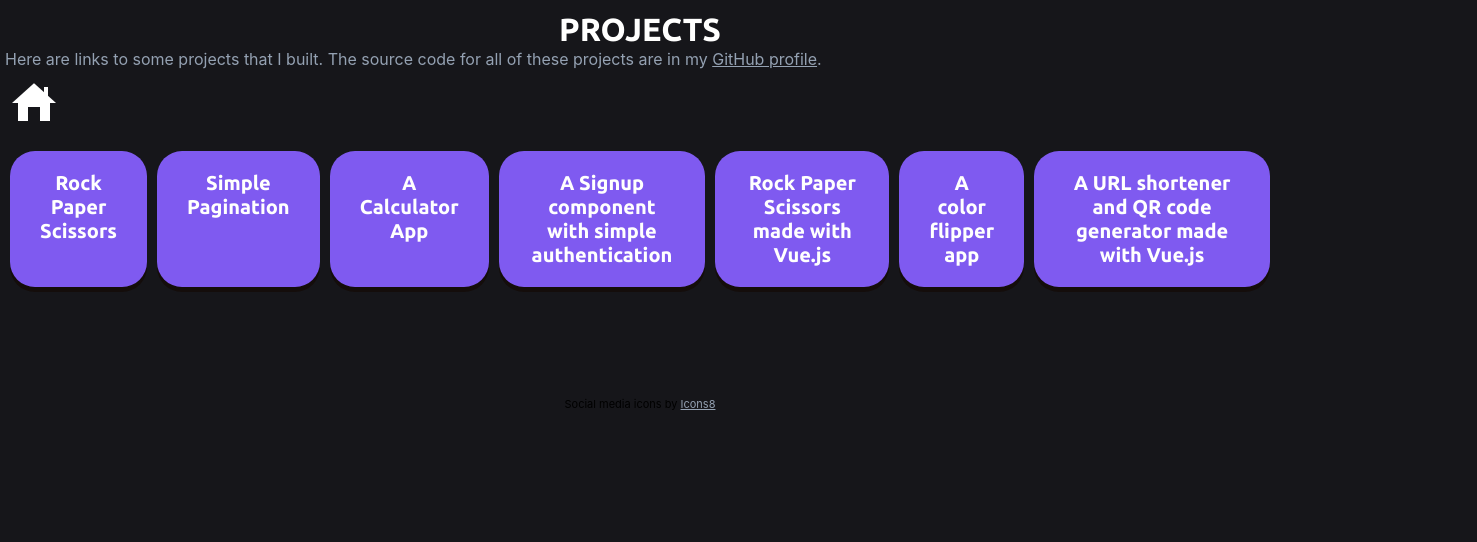
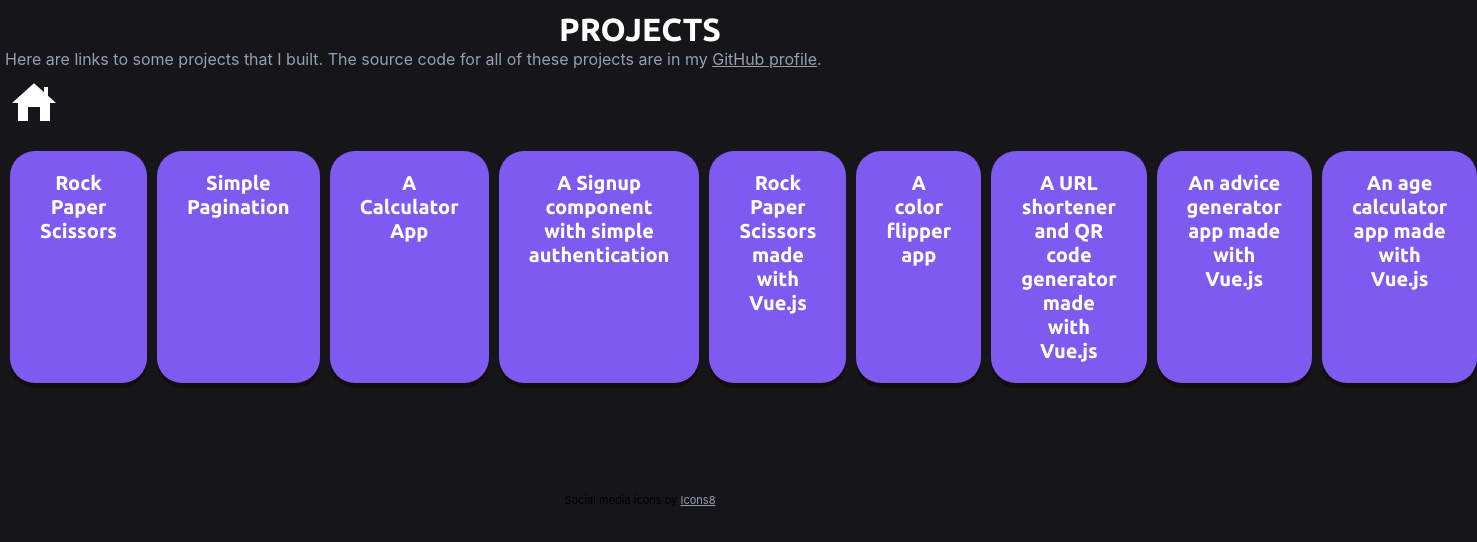
Before and after one commit to DarkerArcher/my-site, a React (Create React App) app: page /projects in a window 1280 px wide. Shown: the top 542 px of the page, 1477 px wide, since content can reach past the window. Built offline with nearby package versions, Linux system fonts and the light colour scheme.

Commit message:
project additions

```diff
--- a/src/components/links.js
+++ b/src/components/links.js
@@ -45,6 +45,12 @@ function ProjectLinks() {
                     <a href='https://archers-chop.netlify.app/' target="_blank" rel="noreferrer">
                         A URL shortener and QR code generator made with Vue.js
                     </a>
+                    <a href='https://my-random-advice.netlify.app/' target="_blank" rel="noreferrer">
+                        An advice generator app made with Vue.js
+                    </a>
+                    <a href='https://archers-age-calc.netlify.app/' target="_blank" rel="noreferrer">
+                        An age calculator app made with Vue.js
+                    </a>
                 </div>
             </main >
         </>
--- a/src/components/main.js
+++ b/src/components/main.js
@@ -26,8 +26,8 @@ function MainPage() {
                     <h2>About Me</h2>
                 </div>
                 <div className="section-content">
-                    <p>Hi there! My name is Ayo Otutuloro, but some people call me Archer. I am a 23-year-old software engineer in training, with a focus on frontend engineering.
-                        I am proficient with HTML, CSS, and JavaScript, mainly ReactJS. I am open to intern and entry-level roles and am eager to learn. Links to contact me are in the nav.
+                    <p>Hi there! My name is Ayo Otutuloro, but some people call me Archer. I am a 24-year-old software engineer in training, with a focus on frontend engineering.
+                        I am proficient with HTML, CSS, and JavaScript, including frameworks such as React and Vue.js. I am open to intern and entry-level roles and am eager to learn. Links to contact me are in the nav.
                     </p>
                     <img src={require("../assets/Snapchat-headshot.jpg")} width="200" height="200" alt="Ayo" id="archer-headshot" />
                 </div>
```
